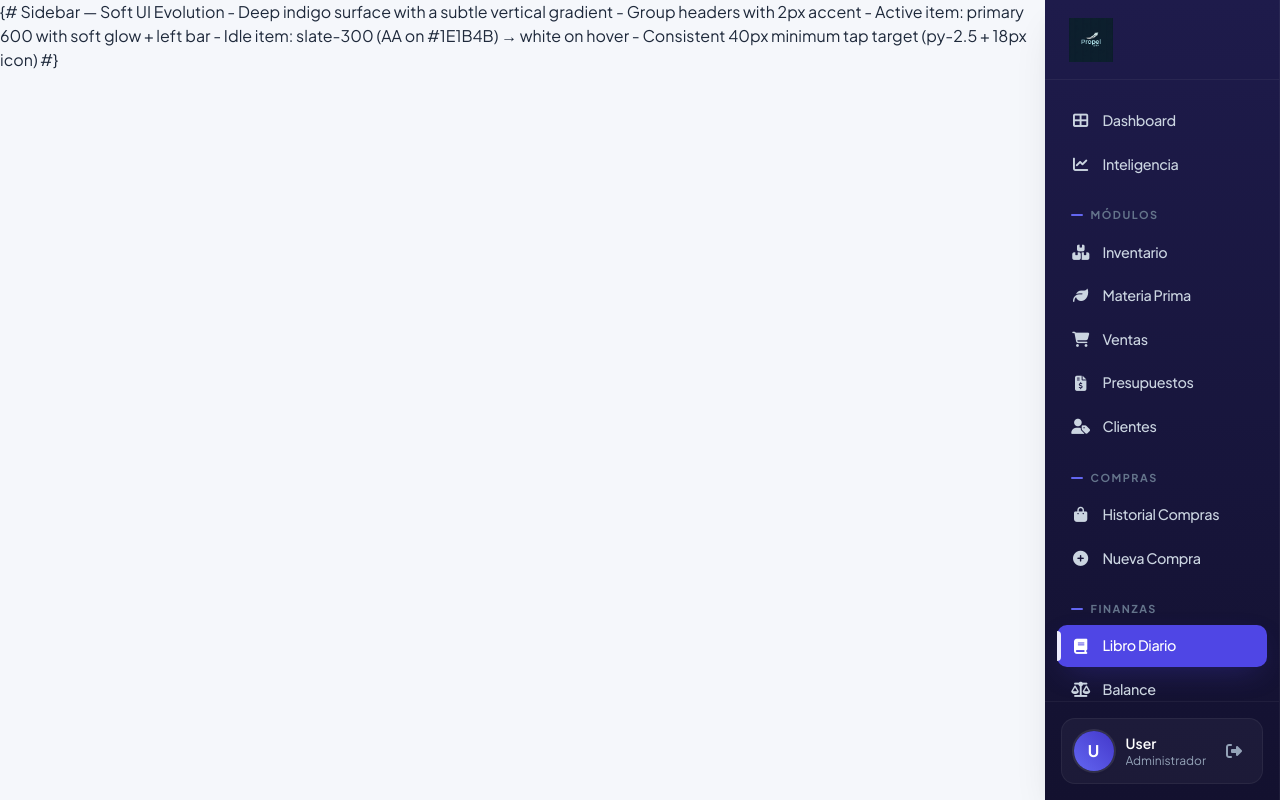
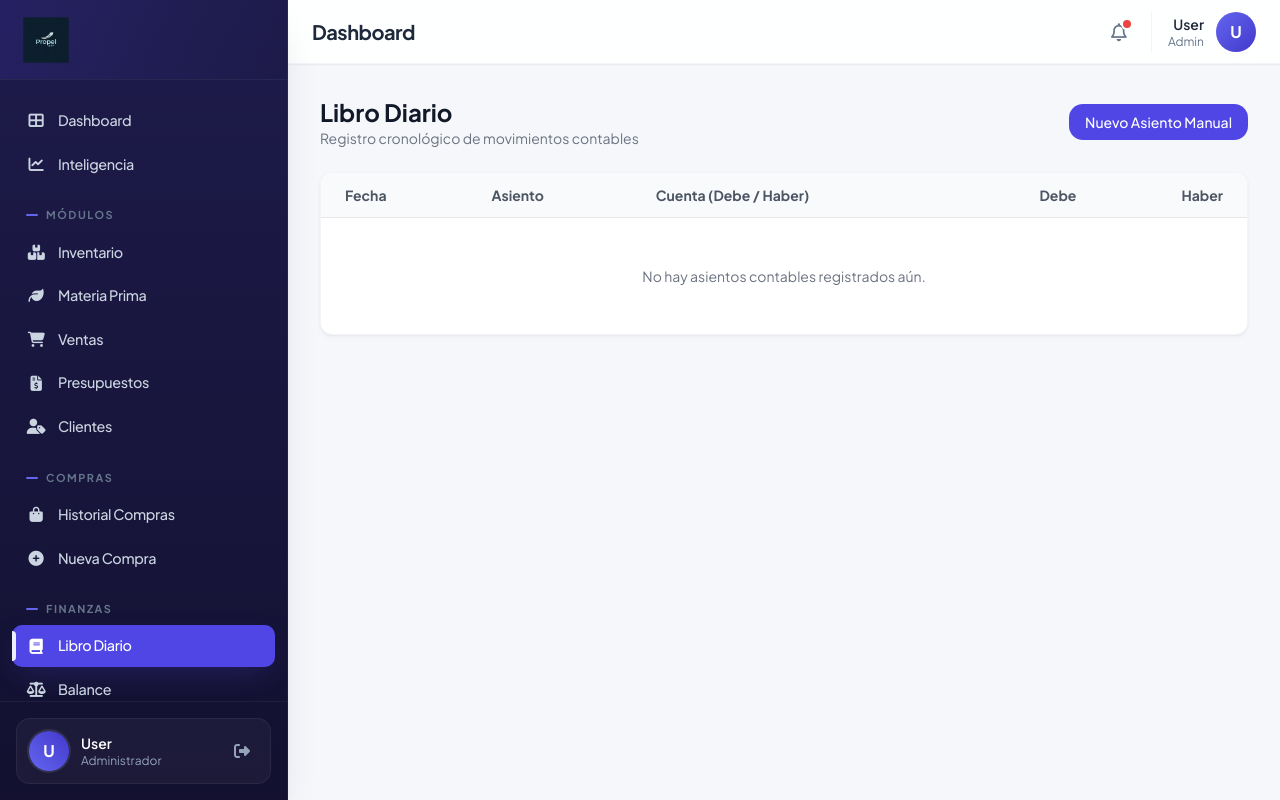
Before and after one commit to ezeepedano/ezeepedano.github.io, a Django app: page /accounting/ledger/ in a window 1280 px wide. Run offline with Django 4.2, Linux system fonts and the light colour scheme; a user stored in the database is signed in; some libraries are stand-ins or nearby versions.

Commit message:
fix(ux): use {% comment %} block in sidebar header
Django's {# ... #} is single-line only. The multi-line comment block
at the top of the sidebar was leaking into the rendered HTML as a
visible text node — and because <body> uses display:flex, that stray
text became an anonymous flex item that pushed the sidebar to the
right and broke the dashboard layout.

Switched to {% comment %} ... {% endcomment %} which Django's parser
strips correctly across multiple lines.

Co-Authored-By: Claude Opus 4.7 <noreply@anthropic.com>

```diff
--- a/templates/includes/sidebar.html
+++ b/templates/includes/sidebar.html
@@ -1,12 +1,12 @@
 {% load static %}
-{#
+{% comment %}
     Sidebar — Soft UI Evolution
     - Deep indigo surface with a subtle vertical gradient
     - Group headers with 2px accent
     - Active item: primary 600 with soft glow + left bar
-    - Idle item: slate-300 (AA on #1E1B4B) → white on hover
+    - Idle item: slate-300 (AA on #1E1B4B) -> white on hover
     - Consistent 40px minimum tap target (py-2.5 + 18px icon)
-#}
+{% endcomment %}
 <aside id="sidebar"
     class="w-72 h-screen flex flex-col fixed lg:static top-0 left-0 z-50
            transform -translate-x-full lg:translate-x-0
```
